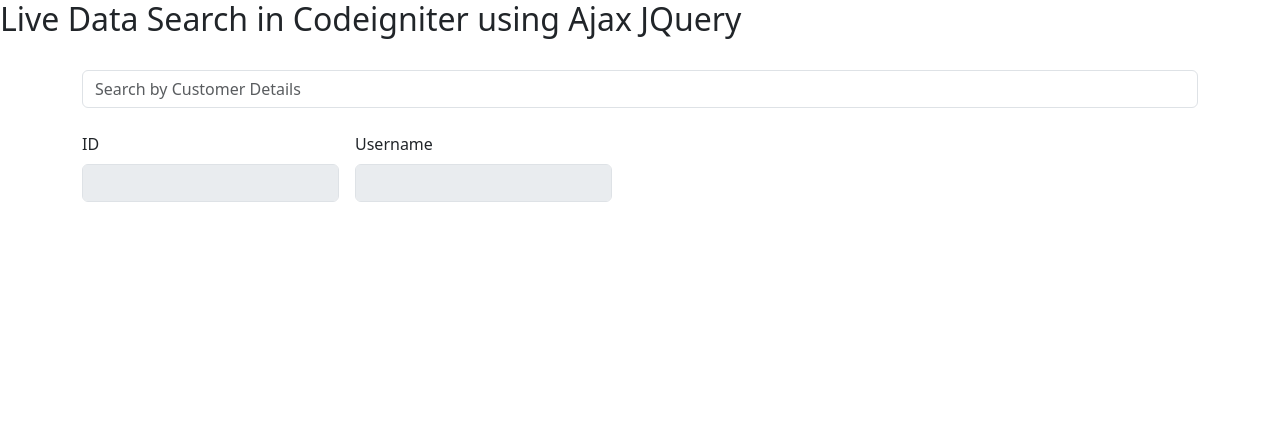
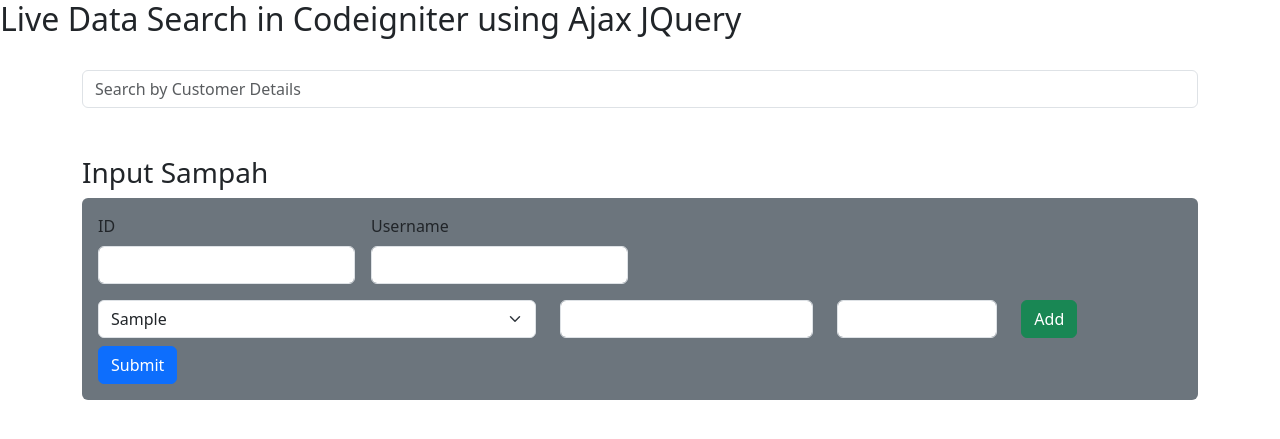
Before and after one commit to IgoWisnu/banksampah, a CodeIgniter app: page /banksampah/index.php/setorsampah/index in a window 1280 px wide. Shown: the top 439 px of the page. Run offline with CodeIgniter, Linux system fonts and the light colour scheme; tables that the repository leaves empty or names only in its code hold one stand-in row (values such as "Sample post").

Commit message:
mau tidur

```diff
--- a/application/controllers/setorSampah.php
+++ b/application/controllers/setorSampah.php
@@ -15,8 +15,8 @@
 
         public function index()
         {
-            $this->load->view('banksampah/setor');
-
+            $data['option'] = $this->m_setor->loadSelect();
+            $this->load->view('banksampah/setor', $data);
         }
 
         public function setor(){
@@ -48,6 +48,48 @@
             }
             echo $output;
         }
+
+        public function insert_data() {
+            $trSampah = array(
+                'id_user_staff' => $this->session->userdata('id'),
+                'id_user_nasabah' => $this->input->post('id_user'),
+                'tgl_transaksi' => date('y-m-d')
+            );
+            $id = $this->m_setor->insertData($trSampah);
+
+            $DtSampah = array(
+                'id_transaksi_sampah' => $id,
+                'id_jenis_sampah' => $this->input->post('id_jenis_sampah'),
+                'total_harga' => $this->input->post('total_harga'),
+                'berat_sampah' => $this->input->post('berat_sampah')
+            );
+        }
+
+        public function kalkulasi(){
+            //insert data to table transaksi_sampah
+            $id_transaksi = $this->m_setor->insertSampah();
+
+            // insert data to table transaksi_sampahdetail
+            $this->m_setor->insertDtSampah($id_transaksi);
+
+            //update total transaksi in transaksi_sampah
+            $total = $this->m_setor->updateTotal($id_transaksi);
+
+            //insert data to table tabungan_transaksi
+            $this->m_setor->insertTabungan($id_transaksi, $total);
+
+            //update data in table saldo
+            $this->m_setor->updateDebitSaldo($total);
+        }
+
+        public function hitungHarga(){
+            $id = $this->input->post('id');
+            $berat = $this->input->post('berat');
+
+            $harga = $this->m_setor->cariHarga($id);
+            $total = $harga * $berat;
+            echo $total;
+        }
     }
 
     /* End of file setorSampah.php */
--- a/application/models/m_setor.php
+++ b/application/models/m_setor.php
@@ -17,6 +17,79 @@
             return $this->db->get();
         }
 
+        public function cariHarga($id){
+            $this->db->select('harga_sampah');
+            $this->db->where('id', $id);
+            $harga = $this->db->get('jenis_sampah');
+            if ($harga->num_rows() > 0) {
+                // Retrieve the result
+                $row = $harga->row();
+                $harga_value = $row->harga_sampah;
+
+                // Now $harga_value contains the 'harga' field value for the specified 'id'
+                return $harga_value;
+            } else {
+                return 1;
+            }
+        }
+
+        public function insertSampah(){
+            $data = array(
+                'id_user_staff' => $this->session->userdata('id'),
+                'id_user_nasabah' => $this->input->post('id_user'),
+                'total_transaksi' => 0,
+                'tgl_transaksi' => date('y-m-d')
+            );
+            $this->db->insert('transaksi_sampah', $data);
+            return $this->db->insert_id();
+        }
+
+        public function insertDtSampah($id){
+            foreach ($this->input->post('id_jenis_sampah') as $key => $value){
+                $data = array (
+                    'id_transaksi_sampah' => $id,
+                    'id_jenis_sampah' => $value,
+                    'berat_sampah' => $this->input->post('berat_sampah')[$key],
+                    'total_harga' => $this->input->post('harga_sampah')[$key]
+                );
+                $this->db->insert('transaksi_sampahdetail', $data);
+            }
+        }
+
+        public function updateTotal($id){
+            $this->db->select_sum('total_harga', 'total');
+            $this->db->where('id_transaksi_sampah', $id);
+            $data = $this->db->get('transaksi_sampahdetail')->row()->total;
+
+            $this->db->set('total_transaksi', $data);
+            $this->db->where('id_transaksi_sampah', $id);
+            $query = $this->db->update('transaksi_sampah');
+            return $data;
+        }
+
+        public function insertTabungan($id, $total){
+            $data = array(
+                'id_transaksi_sampah' => $id,
+                'id_user_staff' => $this->session->userdata('id'),
+                'kredit' => 0,
+                'debit' => $total,
+                'tgl_tabungan_transaksi' => date('y-m-d')
+            );
+            $this->db->insert('tabungan_transaksi', $data);
+        }
+
+        public function updateDebitSaldo($total){
+            $id = $this->input->post('id_user');
+            $this->db->set('saldo', 'saldo + ' . $total, FALSE);
+            $this->db->where('id_user', $id);
+            $query = $this->db->update('saldo');
+        }
+
+        public function loadSelect(){
+            $this->db->select('id, jenis_sampah');
+            $query = $this->db->get('jenis_sampah');
+            return $query;
+        }
     }
 
     /* End of file m_setor.php */
--- a/application/views/banksampah/setor.php
+++ b/application/views/banksampah/setor.php
@@ -20,23 +20,54 @@
          </div>
          <br>
         </div>
-        <div class="row g-3 align-items-center">
+        <br>
+        <h3>Input Sampah</h3>
+        <div class="input bg-secondary py-3 px-3 rounded" >
+            <form action="<?=base_url()?>setorSampah/kalkulasi" method="post" id="add_form">
+            <div class="row g-3 align-items-center mb-3">
+                <!-- Data User -->
                 <div class="col-auto">
                     <label for="userid" class="form-label">ID</label>
-                <input type="text" name="userid" id="userid" class="form-control" disabled>
+                    <input type="text" name="id_user" id="userid" class="form-control" readonly>
                 </div>
                     <div class="col-auto">
                         <label for="username" class="form-label">Username</label>
-                <input type="text" name="username" id="username" class="form-control" disabled>
+                        <input type="text" name="username" id="username" class="form-control" readonly>
+                    </div>
                 </div>
 
+                <!-- Data Sampah -->
+                <div class="" id="show_item">
+                    <div class="row my-2" id="show_item">
+                        <div class="col-5">
+                            <select name="id_jenis_sampah[]" class="form-select id_jenis_sampah">
+                                <?php foreach($option->result_array() as $key){ ?>
+                                    <option value="<?=$key['id']?>"><?=$key['jenis_sampah']?></option>
+                                <?php } ?>
+                            </select>
                         </div>
-
+                        <div class="col-3">
+                            <input type="number" name="berat_sampah[]" id="berat_sampah[]" class="form-control berat_sampah">
+                        </div>
+                        <div class="col-2 preview">
+                            <input type="number" name="harga_sampah[]" id="harga_sampah[]" class="form-control harga_sampah" readonly></input>
+                        </div>
+                        <div class="col-2">
+                            <div class="btn btn-success" id="add_btn" name="add_btn">Add</div>
+                        </div>
+                    </div>
+                </div>
+                <div class="">
+                    <input type="submit" class="btn btn-primary">
+                </div>
+            </form>
+        </div>
     </div>
    <script src="https://code.jquery.com/jquery-3.6.4.min.js"></script>
    <script>
         $('document').ready(function(){
             $('#search_text').on('keyup', function(){
+                console.log('ass')
                 $.ajax({
                     url     : '<?= base_url('setorSampah/setor')?>',
                     type    : 'POST',
@@ -52,6 +83,35 @@
                     }
                 });
             });
+
+            $(document).on('change', '.id_jenis_sampah', function(){
+                console.log('ganti');
+                $(this).closest('.row').find('.berat_sampah').val('');
+                $(this).closest('.row').find('.harga_sampah').val('');
+            });
+
+            $(document).on('keyup', '.berat_sampah', function(){
+                var beratSampah = $(this).val();
+                var idSampah = $(this).closest('.row').find('.id_jenis_sampah').val();
+                var hargaSampahInput = $(this).closest('.row').find('.harga_sampah');
+                console.log(beratSampah);
+
+                $.ajax({
+                    url     : '<?= base_url('setorSampah/hitungHarga')?>',
+                    type    : 'POST',
+                    data    : {
+                        berat : beratSampah,
+                        id : idSampah
+                    },
+                    success: function(response) {
+                        hargaSampahInput.val(response);
+                    },
+                    error: function(xhr, status, error) {
+                        console.error(xhr.responseText);
+                    }
+                });
+            });
+
 
             // Handle click event on the result items
             $('#result').on('click', '.result-item', function(){
@@ -77,6 +137,35 @@
                 $('#result').html('');
             });
 
+            $("#add_btn").click(function(e){
+                console.log('alok');
+                e.preventDefault();
+                $("#show_item").prepend(`
+                    <div class="row my-2" id="show_item">
+                    <div class="col-5">
+                            <select name="id_jenis_sampah[]" class="form-select id_jenis_sampah">
+                                <?php foreach($option->result_array() as $key){ ?>
+                                    <option value="<?=$key['id']?>"><?=$key['jenis_sampah']?></option>
+                                <?php } ?>
+                            </select>
+                        </div>
+                        <div class="col-3">
+                            <input type="number" name="berat_sampah[]" id="berat_sampah[]" class="form-control berat_sampah">
+                        </div>
+                        <div class="col-2 preview">
+                            <input type="number" name="harga_sampah[]" class="form-control harga_sampah" id="harga_sampah[]" readonly></input>
+                        </div>
+                        <div class="col-2">
+                            <button class="btn btn-danger remove_btn" id="remove_btn" name="remove_btn">Remove</button>
+                        </div>
+                    </div>`);
+            });
+
+            $(document).on('click', '.remove_btn', function(e){
+                e.preventDefault();
+                let row_item = $(this).parent().parent();
+                $(row_item).remove();
+            })
 
         });
     </script>
```
Lines whose indentation alone changed are shown as unchanged.
